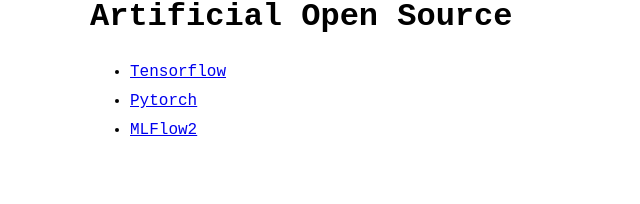
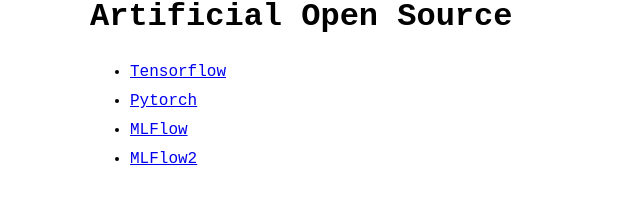
Before and after one commit to lucolivi/opensourceai, a Jekyll site: the page built from index.md, in a window 1280 px wide. Shown: the part 135-339 px from the top of the page, without its empty margins (230-870 px from the left). Built offline with Jekyll 4.4.1, drawn with Linux system fonts in a browser that asks for light colours.

Commit message:
Update menu.yml

```diff
--- a/_data/menu.yml
+++ b/_data/menu.yml
@@ -8,5 +8,8 @@ entries:
   - title: Pytorch
     url: https://pytorch.org
 
+  - title: MLFlow
+    url: https://mlflow.org
+
   - title: MLFlow2
     url: https://mlflow.org
```
